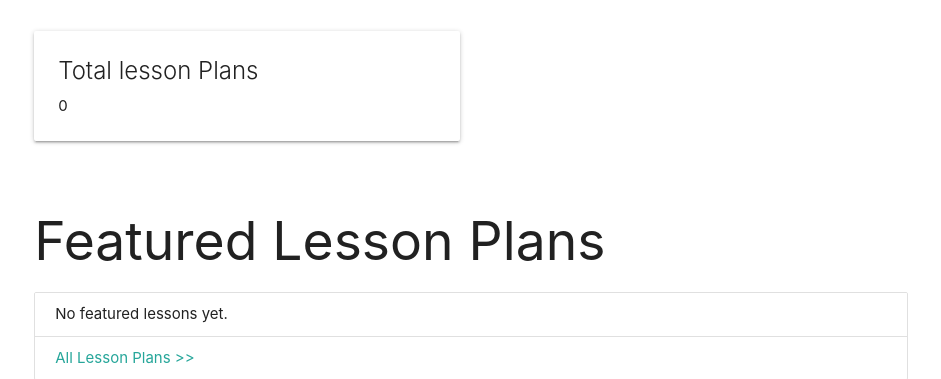
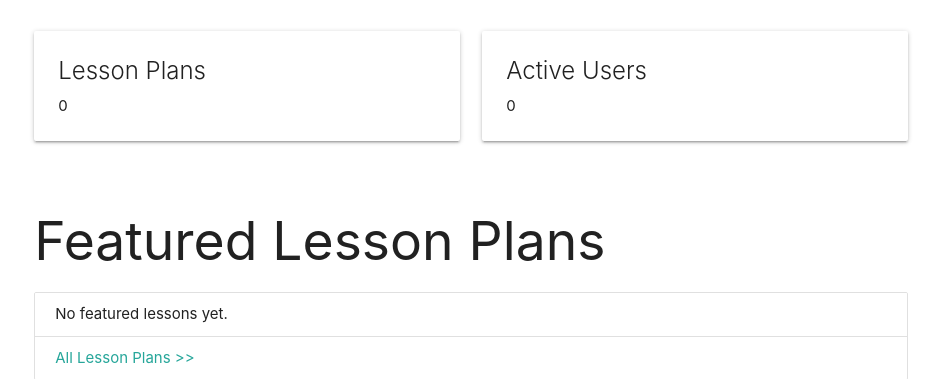
Before and after one commit to denibulkashvili/LessonPlannerSocial, a Django app: page / in a window 1280 px wide. Shown: the part 177-556 px from the top of the page, without its empty margins (169-1110 px from the left). Run offline with Django 3.2, Linux system fonts and the light colour scheme; data that the repository does not hold is empty.

Commit message:
Add active users number section

```diff
--- a/lesson_planner/views.py
+++ b/lesson_planner/views.py
@@ -1,6 +1,7 @@
 """Views for the Lesson Planner project"""
 from django.views.generic import TemplateView, ListView
 from lessons.models import Lesson
+from django.contrib.auth.models import User
 
 
 class HomePage(ListView):
@@ -13,6 +14,7 @@ class HomePage(ListView):
         context = super().get_context_data(**kwargs)
         context["latest"] = Lesson.objects.all()[:10]
         context["featured"] = Lesson.objects.filter(is_featured=True)
+        context["num_users"] = User.objects.all().count()
         return context
 
 
--- a/templates/index.html
+++ b/templates/index.html
@@ -7,16 +7,26 @@
 {% endblock %}
 
 {% block content %}
+
   <div class="row">
     <div class="col s12 m6">
       <div class="card">
         <div class="card-content">
-          <span class="card-title">Total lesson Plans</span>
+          <span class="card-title">Lesson Plans</span>
           <p>{{ lesson_list.count }}</p>
         </div>
       </div>
     </div>
+    <div class="col s12 m6">
+      <div class="card">
+        <div class="card-content">
+          <span class="card-title">Active Users</span>
+          <p>{{ num_users }}</p>
+        </div>
+      </div>
+    </div>
   </div>
+
 
   <div class="row">
     <div class="col s12">
```
